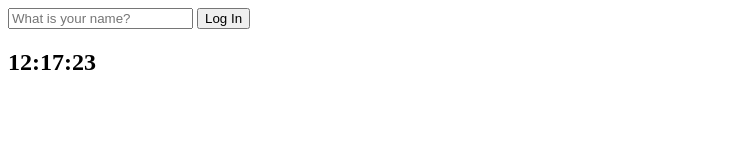
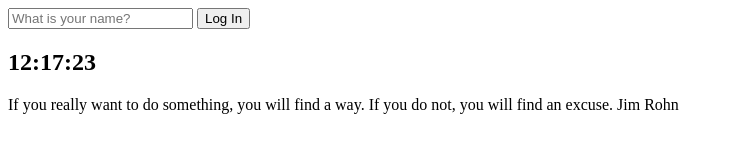
Before and after one commit to kimhanlim97/clone-nomadChromeApp, a plain HTML site: page index.html in a window 1280 px wide. Shown: the whole page, without its empty margins (0-733 px from the left). Drawn offline with Linux system fonts and the light colour scheme.

Commit message:
랜덤하게 뜨는 명언 기능 구현

```diff
--- a/index.html
+++ b/index.html
@@ -14,7 +14,12 @@
     </form>
     <h2 id="clock">00:00</h2>
     <h1 id="greeting" class="hidden"></h1>
+    <div id="quote">
+        <span></span>
+        <span></span>
+    </div>
     <script src="js/greeting.js"></script>
     <script src="js/clock.js"></script>
+    <script src="js/quote.js"></script>
 </body>
 </html>
--- /dev/null
+++ b/js/quote.js
@@ -0,0 +1,50 @@
+const quotes = [
+    {
+    quote: 'I never dreamed about success, I worked for it',
+    author: 'Estee Lauder'
+    },
+    {
+    quote: 'Do not try to be original, just try to be good.',
+    author: 'Paul Rand'
+    },
+    {
+    quote: 'Do not be afraid to give up the good to go for the great',
+    author: 'John D. Rockefeller'
+    },
+    {
+    quote: 'If you cannot fly then run. If you cannot run, then walk. And if you cannot walk, then crawl, but whatever you do, you have to keep moving forward.',
+    author: 'Martin Luther King Jr.'
+    },
+    {
+    quote: 'Our greatest weakness lies in giving up. The most certain way to succeed is always to try just one more time.',
+    author: 'Thomas Edison'
+    },
+    {
+    quote: 'The fastest way to change yourself is to hang out with people who are already the way you want to be',
+    author: 'REid Hoffman'
+    },
+    {
+    quote: 'Money is like gasoline during a road trip. You do not want to run out of gas on your trip, but you are not doing a tour of gas stations',
+    author: 'Tim O Reilly'
+    },
+    {
+    quote: 'Some people dream of success, while other people get up every morning and make it happen',
+    author: 'Wayne Huizenga'
+    },
+    {
+    quote: 'The only thing worse than starting something and falling.. is not starting something',
+    author: 'SEth Godin'
+    },
+    {
+    quote: 'If you really want to do something, you will find a way. If you do not, you will find an excuse.',
+    author: 'Jim Rohn'
+    },
+];
+
+const quote = document.querySelector('#quote span:first-child')
+const author = document.querySelector('#quote span:last-child')
+
+const todaysQuote = quotes[Math.floor(Math.random() * quotes.length)];
+
+quote.innerText = todaysQuote.quote
+author.innerText = todaysQuote.author
```
